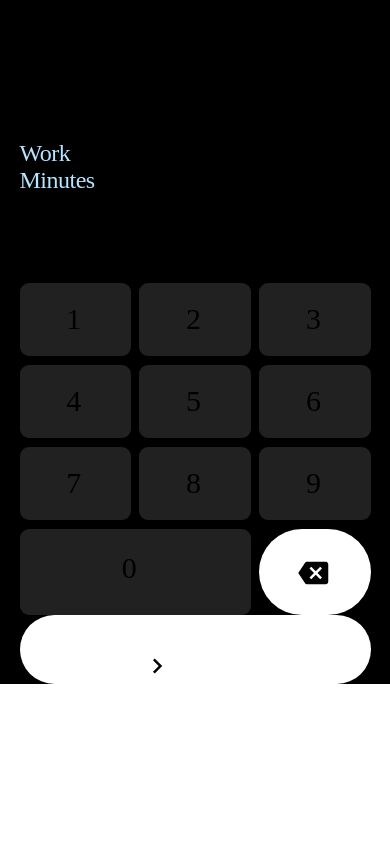
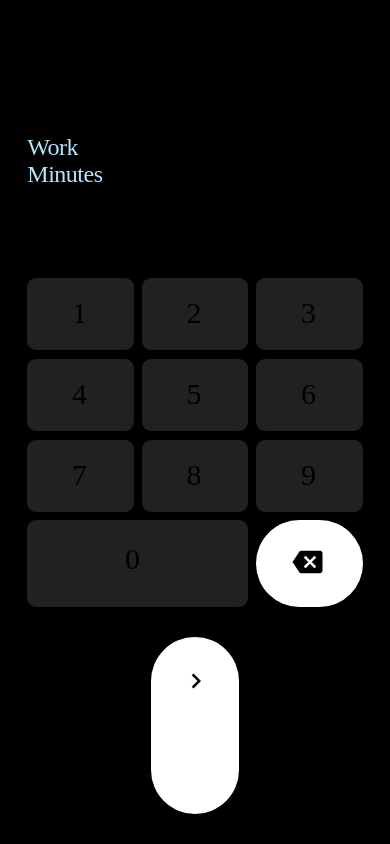
Before and after one commit to Gautam-Joshi/Pomodoro, a React Native app: screen / in a window 390 px wide. Built offline with nearby package versions, Linux system fonts and the light colour scheme.

Commit message:
Static Page Implement Numpad with Ripple, Circular Symbol Button

```diff
--- a/App.js
+++ b/App.js
@@ -14,11 +14,13 @@ import {SymbolButton} from './inputButton'
 export default function App(props) {
   return (
     <>
-    <View style={styles.Parent.container}>
-      <TimerLabel/>
-      <NumberDisplay/>
-      <Numpad/>
-      <SymbolButton name="navigate-next"/>
+    <View style={styles.Parent.backgroundContainer}>
+      <View style={styles.Parent.container}>
+        <TimerLabel/>
+        <NumberDisplay/>
+        <Numpad/>
+        <SymbolButton style={styles.button.circular} name="navigate-next"/>
+      </View>
     </View>
     </>
   );
--- a/inputButton.js
+++ b/inputButton.js
@@ -15,6 +15,8 @@ export function BaseButton(props) {
 				style = {
 					[styles.button.base, props.style[1] , ButtonType === "numpad" ? styles.button.numpad : styles.button.symbol]
 				}
+				onPress= {() => {console.log(props.innertext.toString() + " Pressed!")}}
+				android_ripple = {styles.button.ripple}
 			>
 				<Text
 					style={[ButtonType === "numpad" ? styles.button.numpadText : styles.button.symbolText]}>
--- a/numpad.js
+++ b/numpad.js
@@ -34,7 +34,6 @@ export function NumrowLast(props){
 				style = {{
 					flexGrow: 1,
 					marginTop: "2.5%",
-					paddingTop: "5%",
 					marginLeft: "2.5%",
 				}}
 				name="backspace" />
--- a/stylesheet.js
+++ b/stylesheet.js
@@ -2,10 +2,17 @@ import {StyleSheet} from 'react-native'
 
 export const styles = StyleSheet.create({
 	Parent: {
+		backgroundContainer: {
+			flex: 1,
+			backgroundColor: '#000',
+			zIndex: -100,
+
+		},
 		container: {
-			backgroundColor: '#000',
-			paddingLeft: "5%",
-			paddingRight: "5%",
+			flex: 1,
+			backgroundColor: '#00000000',
+			paddingLeft: "7%",
+			paddingRight: "7%",
 		},
 	},
 
@@ -32,11 +39,18 @@ export const styles = StyleSheet.create({
 			flex: 1,
 			borderRadius: 9,
 		},
+		circular: {
+			paddingTop: "2%",
+			marginLeft: "37%",
+			marginRight: "37%",
+			marginTop: "9%",
+			marginBottom: "9%",
+		},
 		numpad: {
 			backgroundColor: "#FFFFFF22",
 		},
 		symbol: {
-			borderRadius: 90,
+			borderRadius: 60,
 			backgroundColor: "#FFFFFF",
 		},
 		numpadText: {
@@ -47,9 +61,13 @@ export const styles = StyleSheet.create({
 			fontSize: 30,
 		},
 		symbolText: {
-			paddingTop:"10%",
-			paddingLeft:"35%",
+			paddingTop: "25%",
+			paddingLeft:"34%",
 			color: "#000",
+		},
+		ripple: {
+			color: "#555",
+			foreground: false,
 		},
 	},
 
```
